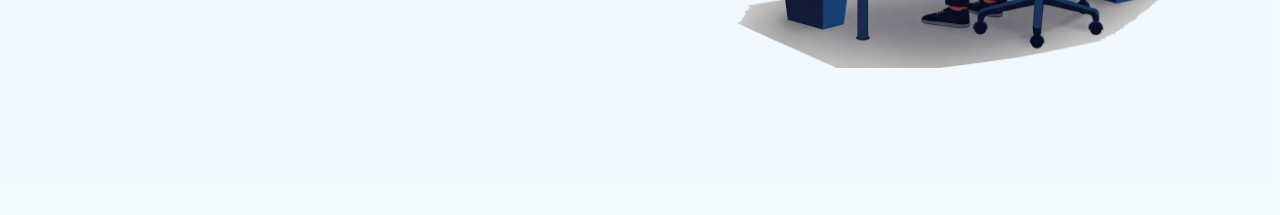
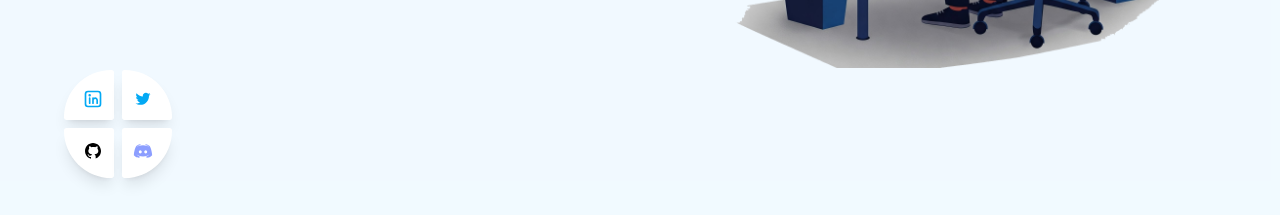
Before and after one commit to dnyaneshwarshekade/dPortfolio, a React (Vite) app: page / in a window 1280 px wide. Shown: the part 582-797 px from the top of the page. Built offline with nearby package versions, Linux system fonts and the light colour scheme.

Commit message:
changes in home pages and new component contact us

```diff
--- /dev/null
+++ b/src/components/ContactUs.jsx
@@ -0,0 +1,76 @@
+import React from 'react'
+
+const ContactUs = () => {
+    return (
+        <>
+            <div className="flex flex-col gap-2">
+                <div className="flex flex-row gap-2">
+                    <a target='_blank' href="https://www.linkedin.com/in/dipesh-nangle-69419613a/">
+                        <button
+                            className="w-[50px] h-[50px] outline-none border-none bg-white rounded-[90px_5px_5px_5px] shadow-lg transition-all duration-200 ease-in-out hover:scale-110 hover:bg-[#03A9F4] group flex items-center justify-center" href=""
+                        >
+                            <svg className="mt-2 ml-2 fill-[#03A9F4] group-hover:fill-white"
+                                height="20"
+                                width="20" viewBox="0 0 24 24" xmlns="http://www.w3.org/2000/svg"><g stroke-width="0"/><g stroke-linecap="round" stroke-linejoin="round"/><path fill-rule="evenodd" clip-rule="evenodd" d="M6 2a4 4 0 0 0-4 4v12a4 4 0 0 0 4 4h12a4 4 0 0 0 4-4V6a4 4 0 0 0-4-4zM4 6a2 2 0 0 1 2-2h12a2 2 0 0 1 2 2v12a2 2 0 0 1-2 2H6a2 2 0 0 1-2-2zm5 5a1 1 0 1 0-2 0v6a1 1 0 1 0 2 0zm.5-3.5a1.5 1.5 0 1 1-3 0 1.5 1.5 0 0 1 3 0M12 10c.34 0 .64.17.82.428A3.5 3.5 0 0 1 14.5 10c2.16 0 3.5 1.926 3.5 3.571V17a1 1 0 1 1-2 0v-3.43c0-.768-.66-1.571-1.5-1.571-.524 0-1.103.285-1.5.963V17a1 1 0 1 1-2 0v-6a1 1 0 0 1 1-1"/></svg>
+                        </button>
+                    </a>
+                    <a target='_blank' href="https://x.com/DipeshNangle">
+                        <button
+                            className="w-[50px] h-[50px] outline-none border-none bg-white rounded-[5px_90px_5px_5px] shadow-lg transition-all duration-200 ease-in-out hover:scale-110 hover:bg-[#03A9F4] group flex items-center justify-center"
+                        >
+                            <svg
+                                className="mt-2 -ml-2 fill-[#03A9F4] group-hover:fill-white"
+                                height="20"
+                                width="20"
+                                viewBox="0 0 48 48"
+                                xmlns="http://www.w3.org/2000/svg"
+                            >
+                                <path
+                                    d="M42,12.429c-1.323,0.586-2.746,0.977-4.247,1.162c1.526-0.906,2.7-2.351,3.251-4.058c-1.428,0.837-3.01,1.452-4.693,1.776C34.967,9.884,33.05,9,30.926,9c-4.08,0-7.387,3.278-7.387,7.32c0,0.572,0.067,1.129,0.193,1.67c-6.138-0.308-11.582-3.226-15.224-7.654c-0.64,1.082-1,2.349-1,3.686c0,2.541,1.301,4.778,3.285,6.096c-1.211-0.037-2.351-0.374-3.349-0.914c0,0.022,0,0.055,0,0.086c0,3.551,2.547,6.508,5.923,7.181c-0.617,0.169-1.269,0.263-1.941,0.263c-0.477,0-0.942-0.054-1.392-0.135c0.94,2.902,3.667,5.023,6.898,5.086c-2.528,1.96-5.712,3.134-9.174,3.134c-0.598,0-1.183-0.034-1.761-0.104C9.268,36.786,13.152,38,17.321,38c13.585,0,21.017-11.156,21.017-20.834c0-0.317-0.01-0.633-0.025-0.945C39.763,15.197,41.013,13.905,42,12.429"
+                                ></path>
+                            </svg>
+                        </button>
+                    </a>
+                </div>
+
+                <div className="flex flex-row gap-2">
+                    <a target='_blank' href="https://github.com/dipnangle">
+                        <button className="w-[50px] h-[50px] outline-none border-none bg-white rounded-[5px_5px_5px_90px] shadow-lg transition-all duration-200 ease-in-out hover:scale-110 hover:bg-black group flex items-center justify-center"
+                        >
+                            <svg
+                                className="mt-[-0.263rem] ml-2 fill-black group-hover:fill-white"
+                                height="20"
+                                width="20"
+                                viewBox="0 0 30 30"
+                                xmlns="http://www.w3.org/2000/svg"
+                            >
+                                <path
+                                    d="M15,3C8.373,3,3,8.373,3,15c0,5.623,3.872,10.328,9.092,11.63C12.036,26.468,12,26.28,12,26.047v-2.051 c-0.487,0-1.303,0-1.508,0c-0.821,0-1.551-0.353-1.905-1.009c-0.393-0.729-0.461-1.844-1.435-2.526 c-0.289-0.227-0.069-0.486,0.264-0.451c0.615,0.174,1.125,0.596,1.605,1.222c0.478,0.627,0.703,0.769,1.596,0.769 c0.433,0,1.081-0.025,1.691-0.121c0.328-0.833,0.895-1.6,1.588-1.962c-3.996-0.411-5.903-2.399-5.903-5.098 c0-1.162,0.495-2.286,1.336-3.233C9.053,10.647,8.706,8.73,9.435,8c1.798,0,2.885,1.166,3.146,1.481C13.477,9.174,14.461,9,15.495,9 c1.036,0,2.024,0.174,2.922,0.483C18.675,9.17,19.763,8,21.565,8c0.732,0.731,0.381,2.656,0.102,3.594 c0.836,0.945,1.328,2.066,1.328,3.226c0,2.697-1.904,4.684-5.894,5.097C18.199,20.49,19,22.1,19,23.313v2.734 c0,0.104-0.023,0.179-0.035,0.268C23.641,24.676,27,20.236,27,15C27,8.373,21.627,3,15,3z"
+                                ></path>
+                            </svg>
+                        </button>
+                    </a>
+                    <a target='_blank' href="https://discord.com/users/dipnangle">
+                        <button
+                            className="w-[50px] h-[50px] outline-none border-none bg-white rounded-[5px_5px_90px_5px] shadow-lg transition-all duration-200 ease-in-out hover:scale-110 hover:bg-[#8c9eff] group flex items-center justify-center"
+                        >
+                            <svg
+                                className="mt-[-0.263rem] -ml-2 fill-[#8c9eff] group-hover:fill-white"
+                                xmlns="http://www.w3.org/2000/svg"
+                                viewBox="0 0 48 48"
+                                width="20"
+                                height="20"
+                            >
+                                <path
+                                    d="M40,12c0,0-4.585-3.588-10-4l-0.488,0.976C34.408,10.174,36.654,11.891,39,14c-4.045-2.065-8.039-4-15-4s-10.955,1.935-15,4c2.346-2.109,5.018-4.015,9.488-5.024L18,8c-5.681,0.537-10,4-10,4s-5.121,7.425-6,22c5.162,5.953,13,6,13,6l1.639-2.185C13.857,36.848,10.715,35.121,8,32c3.238,2.45,8.125,5,16,5s12.762-2.55,16-5c-2.715,3.121-5.857,4.848-8.639,5.815L33,40c0,0,7.838-0.047,13-6C45.121,19.425,40,12,40,12z M17.5,30c-1.933,0-3.5-1.791-3.5-4c0-2.209,1.567-4,3.5-4s3.5,1.791,3.5,4C21,28.209,19.433,30,17.5,30z M30.5,30c-1.933,0-3.5-1.791-3.5-4c0-2.209,1.567-4,3.5-4s3.5,1.791,3.5,4C34,28.209,32.433,30,30.5,30z"
+                                ></path>
+                            </svg>
+                        </button>
+                    </a>
+                </div>
+            </div>
+        </>
+    )
+}
+
+export default ContactUs
--- a/src/components/Home.jsx
+++ b/src/components/Home.jsx
@@ -2,11 +2,12 @@
 import boyCoding from '../assets/manCoding.png';
 import { Typewriter } from 'react-simple-typewriter';
 import { Link } from 'react-router-dom';
+import ContactUs from './ContactUs';
 
 function Home() {
     return (
         <>
-            <div className='home'>
+            <div className='home relative'>
                 <div className='ml-10'>
                     <div>
                         <h1 className='title'>
@@ -61,6 +62,9 @@
                                     My Journey
                                 </button>
                             </Link>
+                            <div className='absolute bottom-[5%] left-[5%]'>
+                                <ContactUs/>
+                            </div>
                         </div>
                     </div>
                 </div>
```
